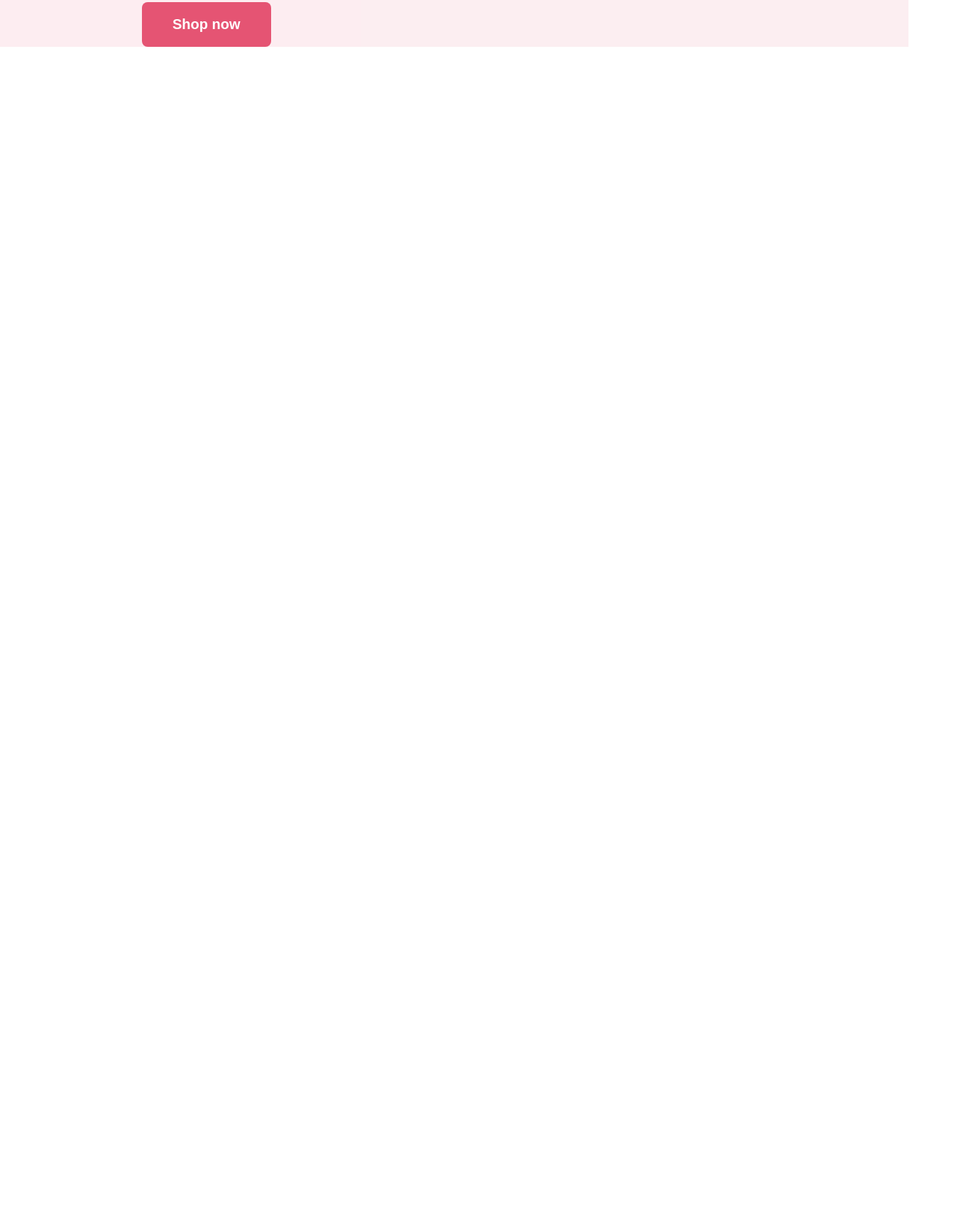
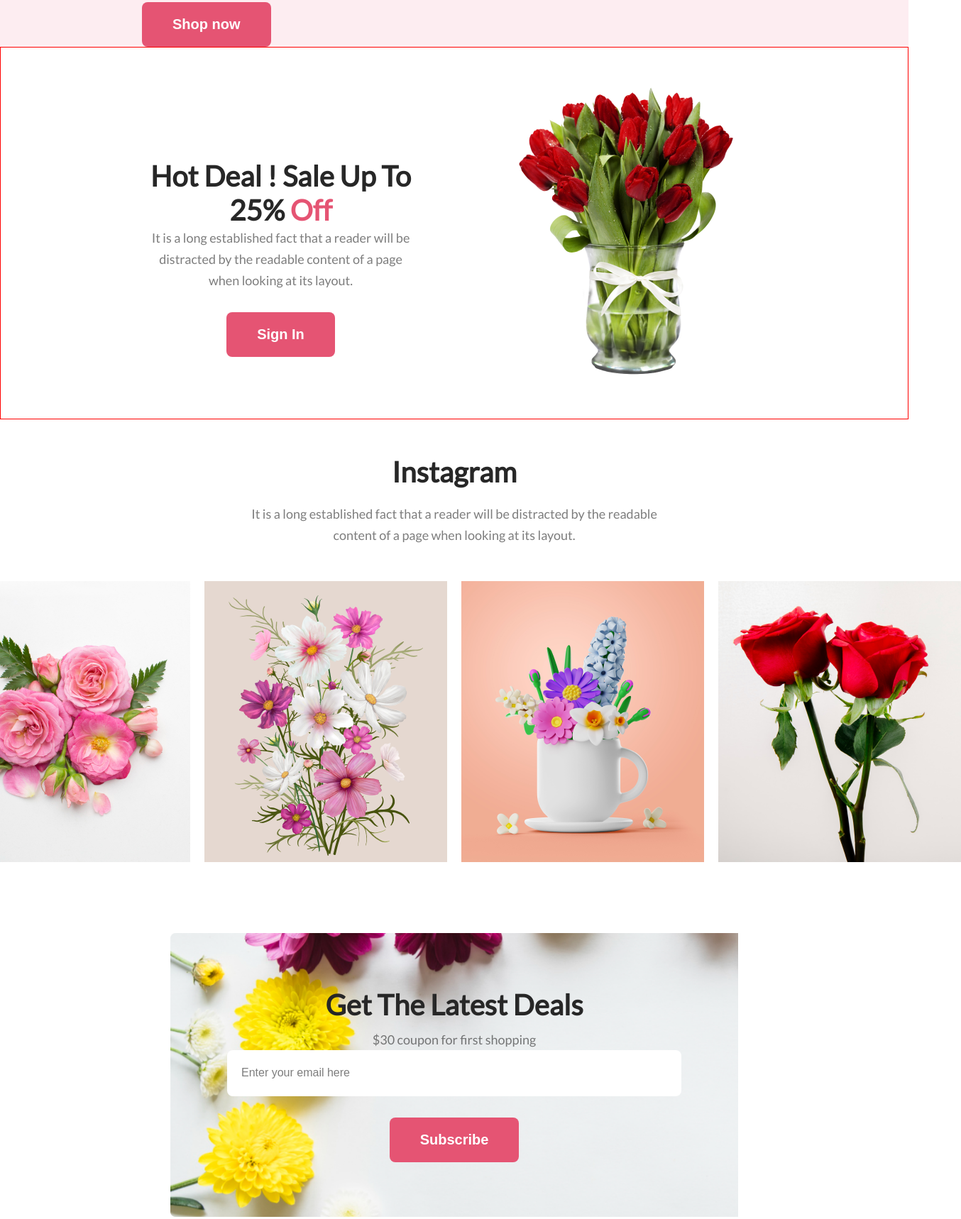
Before and after one commit to aliahasan/assignment-1, a plain HTML site: page index.html in a window 1280 px wide. Shown: the part 771-2489 px from the top of the page at 71% size, 1354 px wide, since content can reach past the window. Before the commit the page ends 837 px from the top, so only its background shows below. Drawn offline with Linux system fonts and the light colour scheme.

Commit message:
second-commit

```diff
--- a/index.html
+++ b/index.html
@@ -24,13 +24,61 @@
                 <button class="button">Shop now</button>
             </div>
             <div class="header-photo">
-                <img class="header-image" src="Flower Asset/pngwing 10.png" alt="">
+                <img class="header-image" src="images/pngwing 10.png" alt="">
             </div>
         </div>
     </header>
 
 
     <main>
+
+
+        <!-- DISCOUNT SECTION IS FROM HERE -->
+        <section>
+            <div class="discount-section">
+                <div class="discount-details">
+                    <h1 class="discount-title">Hot Deal ! Sale Up To 25% <span class="of"> Off</span></h1>
+                    <p class="discount-description">It is a long established fact that a reader will be distracted by
+                        the readable content of a page when looking at its layout.</p>
+                    <button class="button">Sign In</button>
+                </div>
+                <div class="discount-photo">
+                    <img src="images/pngwing 8.png" alt="">
+                </div>
+            </div>
+        </section>
+
+        <section>
+            <div class="instagram-section">
+                <div class="instagram-section-details">
+                    <h1 class="instagram-title">Instagram</h1>
+                    <p class="instagram-section-description">It is a long established fact that a reader will be
+                        distracted by the readable <br> content of a page when looking at its layout.</p>
+                </div>
+                <div class="instagram-photos">
+                    <img src="images/Flower 01.png" alt="">
+                    <img src="images/Rectangle 4.png" alt="">
+                    <img src="images/Rectangle 5.png" alt="">
+                    <img src="images/Rectangle 6.png" alt="">
+                </div>
+            </div>
+        </section>
+
+
+        <!-- SUBSCRIPTION SECTION IS FROM HERE -->
+        <section>
+            <div class="subscription-section">
+                <div class="subscription-form">
+                    <h1 class="subscription-title">Get The Latest Deals</h1>
+                    <p class="subscription-cuppon">$30 coupon for first shopping</p>
+
+                    <input type="email" name="" id="email" placeholder="Enter your email here">
+                    <button class="button">Subscribe</button>
+
+                </div>
+            </div>
+
+        </section>
 
     </main>
 
--- a/styles/style.css
+++ b/styles/style.css
@@ -57,3 +57,115 @@ body {
     margin-top: 30px;
 
 }
+
+/* DISCOUNT-STYLE FROM HERR */
+
+.discount-section {
+    display: flex;
+    text-align: center;
+    align-items: center;
+    padding: 50px 150px;
+    border: 1px solid red;
+}
+
+.discount-details,
+.discount-photo {
+    width: 50%;
+    margin: 0px 50px;
+}
+
+.discount-title {
+    margin-top: 50px;
+    padding-top: 20px;
+    color: #272727;
+    font-size: 40px;
+    font-weight: 800;
+}
+
+.of {
+    color: #E55473;
+}
+
+.discount-description {
+    color: rgba(39, 39, 39, 0.60);
+    text-align: center;
+    font-size: 18px;
+    font-weight: 400;
+    line-height: 30px;
+}
+
+/* INSTAGRAM SECTION STYLE  IS FROM  HERE */
+
+.instagram-section-details {
+    text-align: center;
+    margin: 50px 0px;
+}
+
+.instagram-title {
+    color: #272727;
+    text-align: center;
+    font-size: 40px;
+    font-weight: 800;
+}
+
+.instagram-section-description {
+    color: rgba(39, 39, 39, 0.60);
+    text-align: center;
+    font-size: 18px;
+    font-weight: 400;
+    line-height: 30px;
+    padding-top: 20px;
+}
+
+.instagram-photos {
+    display: flex;
+    align-items: center;
+    justify-content: center;
+    gap: 20px;
+}
+
+/* SUBSCRIPTION-STYLE IS FROM HERE */
+
+.subscription-section {
+    text-align: center;
+    margin: 100px 240px;
+    padding: 50px 0px;
+    height: 300px;
+    display: flex;
+    align-items: center;
+    justify-content: center;
+    background: url(../images/Rectangle\ 9.png);
+    background-size: cover;
+}
+
+
+.subscription-title {
+    color: #272727;
+    font-size: 40px;
+    font-weight: 800;
+}
+
+.subscription-cuppon {
+    color: rgba(39, 39, 39, 0.60);
+    font-size: 18px;
+    font-weight: 400;
+    line-height: 30px;
+    padding-top: 10px;
+}
+
+input {
+    width: 600px;
+    border: none;
+    padding: 25px 20px;
+    margin: 0px 20px;
+    border-radius: 8px;
+    background: white;
+}
+
+::placeholder {
+    color: rgba(39, 39, 39, 0.60);
+    text-align: left;
+    font-size: 16px;
+    font-weight: 400;
+    line-height: normal;
+}
```
Also changed, not shown: images/Flower 01.png (renamed from Flower Asset/Flower 01.png), images/Group 57.png (renamed from Flower Asset/Group 57.png), images/Group 58.png (renamed from Flower Asset/Group 58.png), images/Group 59.png (renamed from Flower Asset/Group 59.png), images/Rectangle 4.png (renamed from Flower Asset/Rectangle 4.png), images/Rectangle 5.png (renamed from Flower Asset/Rectangle 5.png), images/Rectangle 6.png (renamed from Flower Asset/Rectangle 6.png), images/Rectangle 9.png (renamed from Flower Asset/Rectangle 9.png), images/pngwing 10.png (renamed from Flower Asset/pngwing 10.png), images/pngwing 5.png (renamed from Flower Asset/pngwing 5.png), images/pngwing 6.png (renamed from Flower Asset/pngwing 6.png), images/pngwing 7.png (renamed from Flower Asset/pngwing 7.png), images/pngwing 8.png (renamed from Flower Asset/pngwing 8.png).
